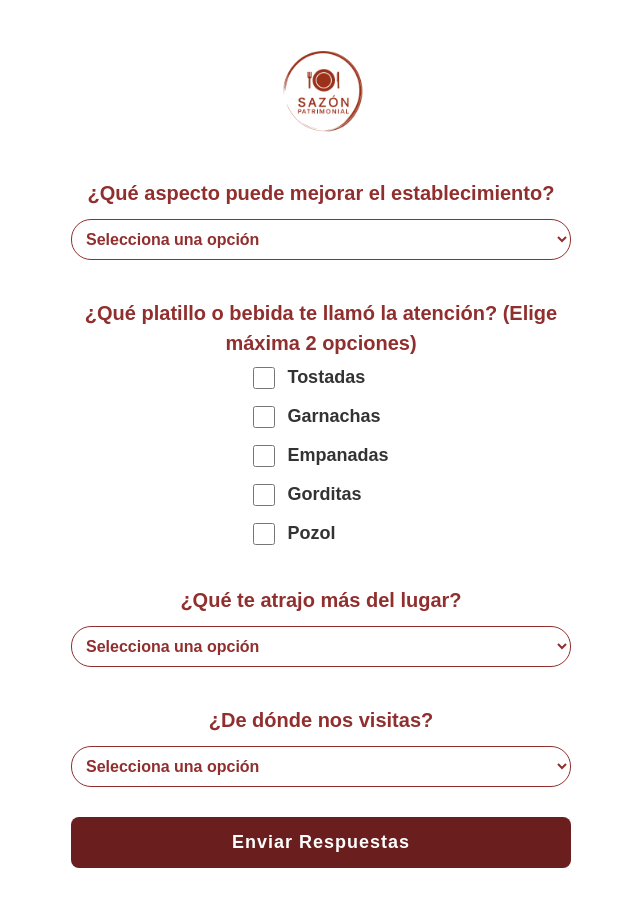
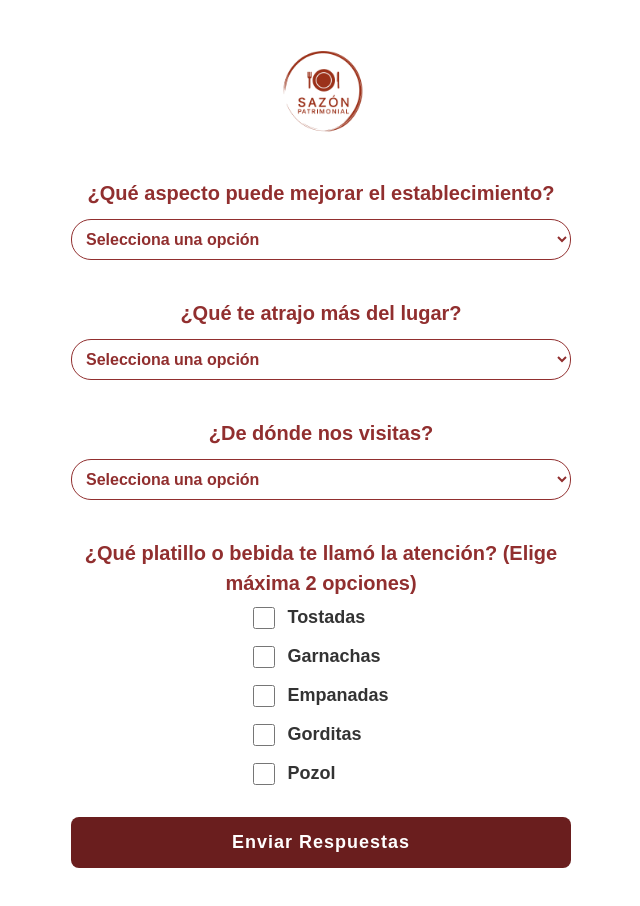
Before and after one commit to HAEN23/Sazon_Patrimonial-PI-Fronted, a Next.js app: page /EncuestaModal in a window 1280 px wide. Shown: the whole page, without its empty margins (319-959 px from the left). Built offline with nearby package versions, Linux system fonts and the light colour scheme.

Commit message:
Esatdsitcias

```diff
--- a/src/app/EncuestaModal/page.tsx
+++ b/src/app/EncuestaModal/page.tsx
@@ -87,7 +87,7 @@ function EncuestaForm() {
 
       <form className={styles.formContainer} onSubmit={handleSubmit}>
 
-        {/* PREGUNTA 1: MEJORAS (Movida al principio) */}
+        {/* PREGUNTA 1: MEJORAS */}
         <h2 className={styles.titulo} style={{ textAlign: "center", fontSize: '20px', fontWeight: 'bold' }}>¿Qué aspecto puede mejorar el establecimiento?</h2>
         <div className={styles['select-container']} style={{ marginBottom: "20px" }}>
           <select
@@ -105,23 +105,7 @@ function EncuestaForm() {
           </select>
         </div>
 
-        {/* PREGUNTA 2: PLATILLOS (Movida al segundo lugar) */}
-        <h2 className={styles.titulo} style={{ textAlign: "center", fontSize: '20px', fontWeight: 'bold' }}>¿Qué platillo o bebida te llamó la atención? (Elige máxima 2 opciones)</h2>
-        <div style={{ marginBottom: "20px", display: 'flex', flexDirection: 'column', gap: '12px', padding: '0 10px' }}>
-          {['Tostadas', 'Garnachas', 'Empanadas', 'Gorditas', 'Pozol'].map(item => (
-            <label key={item} style={{ cursor: 'pointer', fontSize: '18px', color: '#333', fontWeight: 'bold', display: 'flex', alignItems: 'center' }}>
-              <input
-                type="checkbox"
-                checked={platillos.includes(item)}
-                onChange={() => handlePlatilloChange(item)}
-                style={{ marginRight: '12px', width: '22px', height: '22px', accentColor: '#742A2A', cursor: 'pointer' }}
-              />
-              {item}
-            </label>
-          ))}
-        </div>
-
-        {/* PREGUNTA 3: ATRACCIÓN */}
+        {/* PREGUNTA 2: ATRACCIÓN */}
         <h2 className={styles.titulo} style={{ textAlign: "center", fontSize: '20px', fontWeight: 'bold' }}>¿Qué te atrajo más del lugar?</h2>
         <div className={styles['select-container']} style={{ marginBottom: "20px" }}>
           <select
@@ -140,7 +124,7 @@ function EncuestaForm() {
           </select>
         </div>
 
-        {/* PREGUNTA 4: ORIGEN */}
+        {/* PREGUNTA 3: ORIGEN */}
         <h2 className={styles.titulo} style={{ textAlign: "center", fontSize: '20px', fontWeight: 'bold' }}>¿De dónde nos visitas?</h2>
         <div className={styles['select-container']} style={{ marginBottom: "20px" }}>
           <select
@@ -153,6 +137,22 @@ function EncuestaForm() {
             <option value="nacional">Nacional</option>
             <option value="extranjero">Extranjero</option>
           </select>
+        </div>
+
+        {/* PREGUNTA 4: PLATILLOS (Movida al final) */}
+        <h2 className={styles.titulo} style={{ textAlign: "center", fontSize: '20px', fontWeight: 'bold' }}>¿Qué platillo o bebida te llamó la atención? (Elige máxima 2 opciones)</h2>
+        <div style={{ marginBottom: "20px", display: 'flex', flexDirection: 'column', gap: '12px', padding: '0 10px' }}>
+          {['Tostadas', 'Garnachas', 'Empanadas', 'Gorditas', 'Pozol'].map(item => (
+            <label key={item} style={{ cursor: 'pointer', fontSize: '18px', color: '#333', fontWeight: 'bold', display: 'flex', alignItems: 'center' }}>
+              <input
+                type="checkbox"
+                checked={platillos.includes(item)}
+                onChange={() => handlePlatilloChange(item)}
+                style={{ marginRight: '12px', width: '22px', height: '22px', accentColor: '#742A2A', cursor: 'pointer' }}
+              />
+              {item}
+            </label>
+          ))}
         </div>
 
         <button type="submit" className={styles.button} style={{ width: "100%", marginTop: '10px', fontSize: '18px', fontWeight: 'bold', padding: '12px' }}>
```
